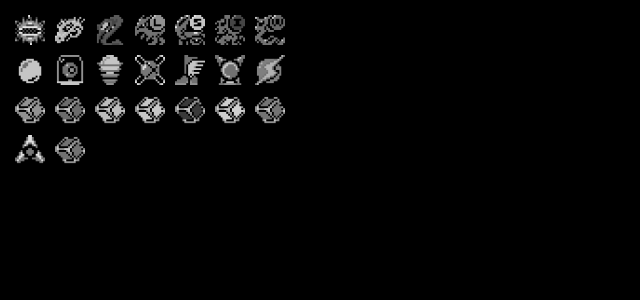
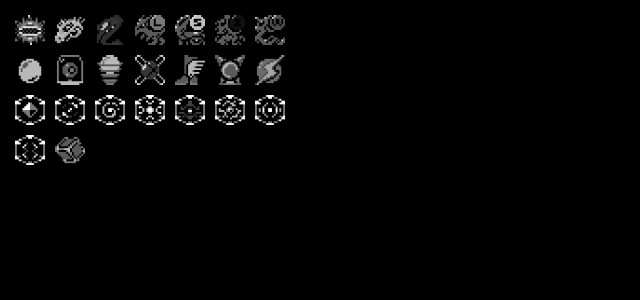
Before and after one commit to Fleury14/planets-tracker, a Next.js app: page / in a window 1280 px wide. Shown: the top 300 px of the page, without its empty margins (0-640 px from the left). Built offline with nearby package versions, Linux system fonts and the light colour scheme.

Commit message:
refac(ki component) use css grayscale instead of a separate icon

```diff
--- a/src/app/ui/ki-component.tsx
+++ b/src/app/ui/ki-component.tsx
@@ -7,9 +7,10 @@ export default function KeyItem({ ki, name, toggle }: { ki: KI, name: string, to
         <a onClick={() => toggle(name)}>
             <Image
                 alt={`${ki.hasItem ? "color" : "grey"} icon for ${name}`}
-                src={`/images/${ki.hasItem ? ki.iconGrey : ki.iconColor}`}
+                src={`/images/${ki.iconGrey}`}
                 height={30}
                 width={30}
+                className={ki.hasItem ? "" : "grayscale"}
             />
         </a>
     );
```
